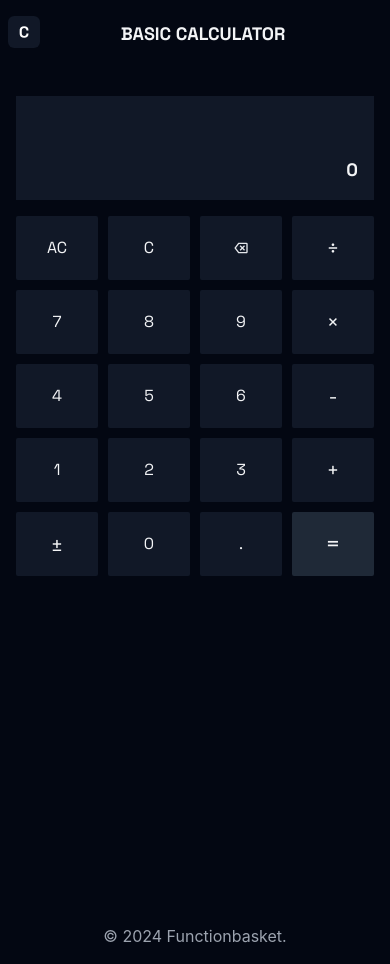
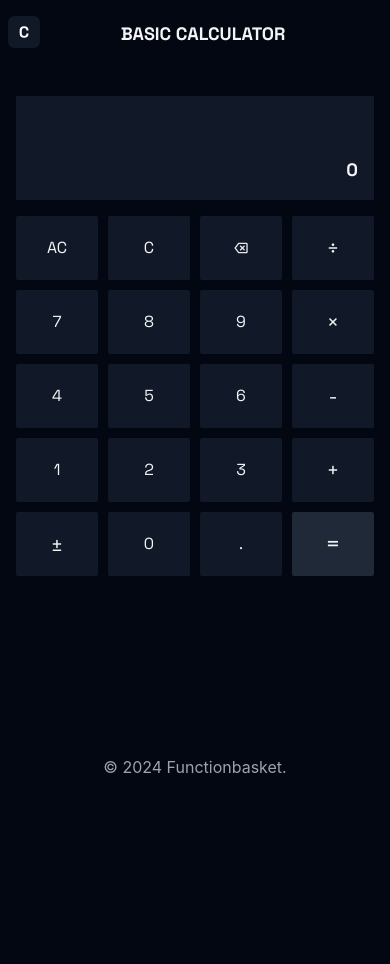
Before and after one commit to blueorionn/calculator, a Next.js app: page /basic in a window 390 px wide. After the commit the page ends 844 px from the top, so only its background shows below. Built offline with nearby package versions, Linux system fonts and the light colour scheme.

Commit message:
change min height

```diff
--- a/src/calculators/basic/BasicCalculator.tsx
+++ b/src/calculators/basic/BasicCalculator.tsx
@@ -19,7 +19,7 @@ const spaceGrotesk = Space_Grotesk({ subsets: ["latin"] });
 export default function BasicCalculator() {
   return (
     <>
-      <main className="min-h-[100vh] w-full py-8 lg:py-12 xl:py-16 px-4">
+      <main className="min-h-[80vh] w-full py-8 lg:py-12 xl:py-16 px-4">
         <section className="max-w-screen-sm w-full mx-auto">
           <section className="h-full w-full rounded-sm">
             <div className="bg-gray-900">
```
